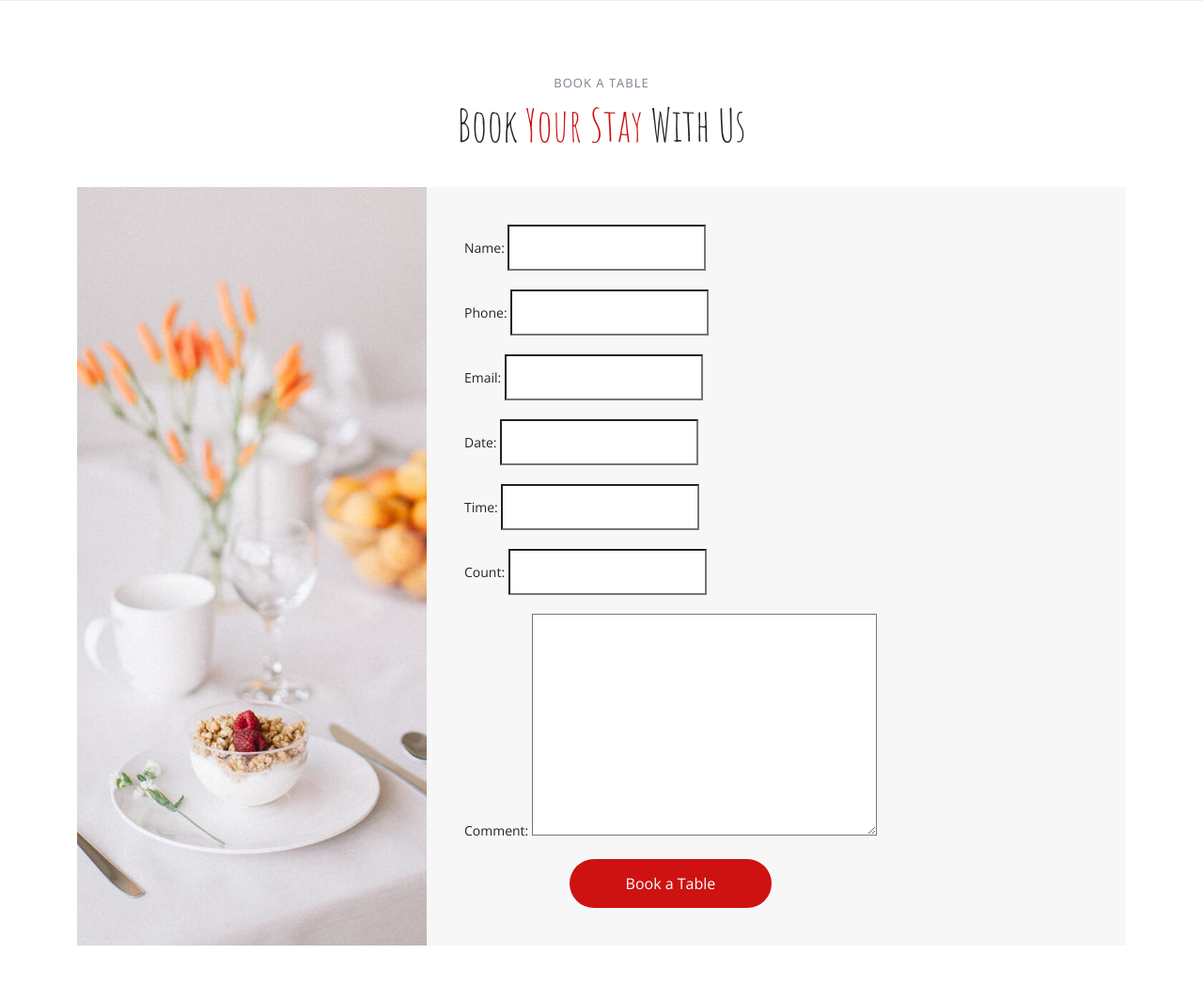
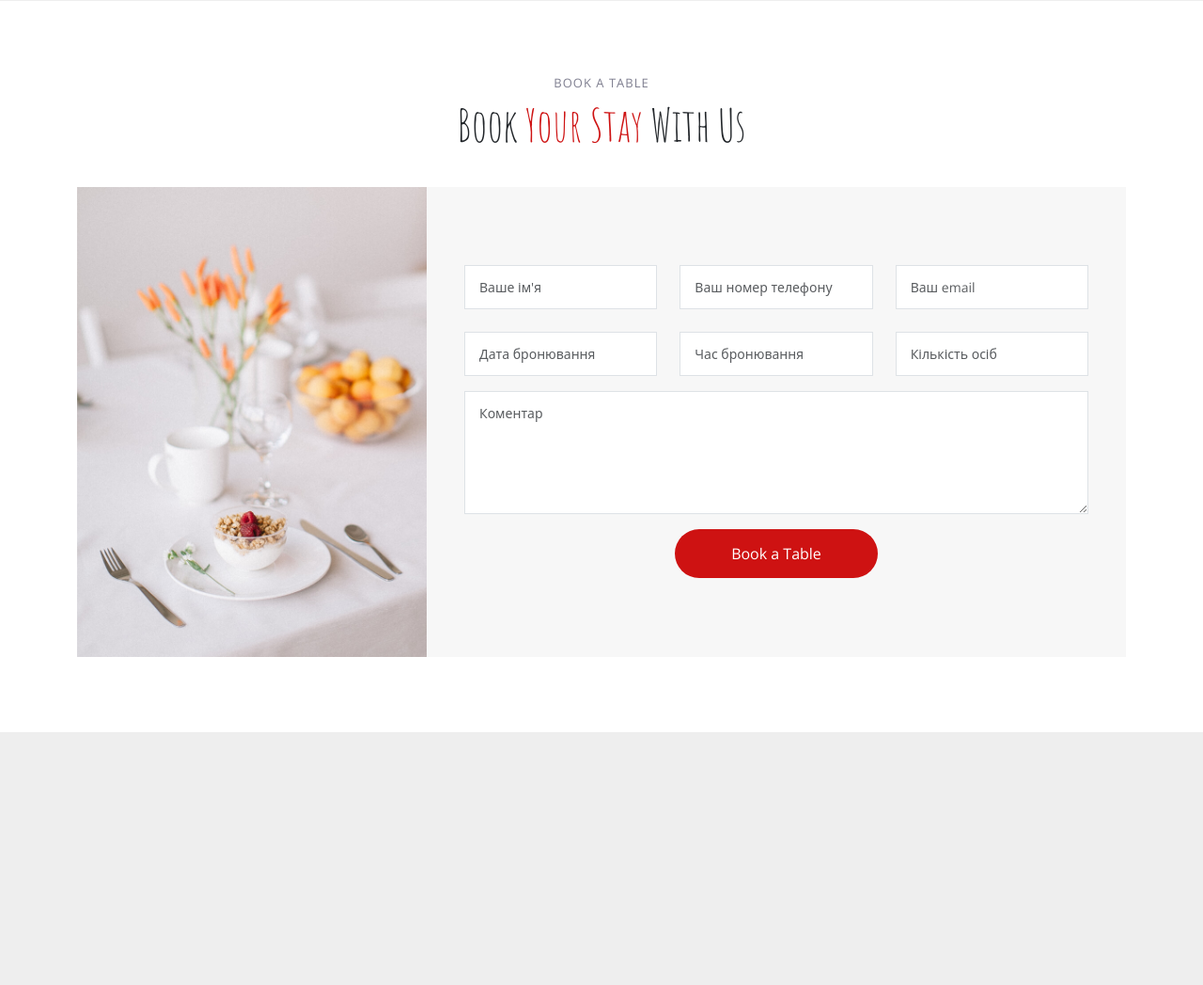
Before and after one commit to SofaD8/yammi_april, a Django app: template main/templates/main.html in a window 1280 px wide. Shown: the part 1826-2874 px from the top of the page at 94% size. Run offline with Django 5.2, Linux system fonts and the light colour scheme; the template is opened without the code that fills it: values that come from a table or form of the project are taken from there, others are empty; some libraries are stand-ins or nearby versions.

Commit message:
book a table

```diff
--- a/main/forms.py
+++ b/main/forms.py
@@ -7,3 +7,52 @@
     class Meta:
         model = Reservation
         fields = ('name', 'phone', 'email', 'date', 'time', 'count', 'comment')
+        widgets = {
+            'name': forms.TextInput(attrs={'class': 'form-control', 'id': 'name', 'placeholder': 'Ваше ім\'я',
+                                           'data-rule': 'minlen:4'}),
+            'phone': forms.TextInput(attrs={'class': 'form-control', 'id': 'phone', 'placeholder': 'Ваш номер телефону',
+                                            'data-rule': 'minlen:4'}),
+            'email': forms.EmailInput(attrs={'class': 'form-control','id': 'email', 'placeholder': 'Ваш email',
+                                             'data-rule': 'email'}),
+            'date': forms.DateInput(attrs={'class': 'form-control','id': 'date', 'placeholder': 'Дата бронювання',
+                                           'data-rule': 'minlen:4'}),
+            'time': forms.TimeInput(attrs={'class': 'form-control', 'id': 'time', 'placeholder': 'Час бронювання',
+                                           'data-rule': 'minlen:4'}),
+            'count': forms.NumberInput(attrs={'class': 'form-control', 'name': 'count', 'placeholder': 'Кількість осіб',
+                                              'data-rule': 'minlen:1'}),
+            'comment': forms.Textarea(attrs={'class': 'form-control', 'name': 'comment', 'rows': '5',
+                                             'placeholder': 'Коментар'}),
+        }
+        labels = {
+            'name': 'Ім\'я',
+            'phone': 'Телефон',
+            'email': 'Email',
+            'date': 'Дата',
+            'time': 'Час',
+            'count': 'Кількість',
+            'comment': 'Коментар',
+
+        }
+        help_texts = {
+            'phone': 'Введіть номер телефону у форматі +380ХХХХХХХХХ',
+        }
+        error_messages = {
+            'name':{
+                'required': 'Це поле є обов\'язковим'
+            },
+            'phone': {
+                'required': 'Це поле є обов\'язковим'
+            },
+            'email': {
+                'required': 'Це поле є обов\'язковим'
+            },
+            'date': {
+                'required': 'Це поле є обов\'язковим'
+            },
+            'time': {
+                'required': 'Це поле є обов\'язковим'
+            },
+            'count': {
+                'required': 'Це поле є обов\'язковим'
+            },
+        }
--- a/main/templates/reservation.html
+++ b/main/templates/reservation.html
@@ -1,25 +1,38 @@
+{% load static %}
+
 <section id="book-a-table" class="book-a-table">
     <div class="container" data-aos="fade-up">
-
         <div class="section-header">
           <h2>Book A Table</h2>
           <p>Book <span>Your Stay</span> With Us</p>
         </div>
-
         <div class="row g-0">
-
-            <div class="col-lg-4 reservation-img" style="background-image: url(assets/img/reservation.jpg);" data-aos="zoom-out" data-aos-delay="200"></div>
-
+            <div class="col-lg-4 reservation-img" style="background-image: url({% static "assets/img/reservation.jpg" %});" data-aos="zoom-out" data-aos-delay="200"></div>
             <div class="col-lg-8 d-flex align-items-center reservation-form-bg">
                 <form action="" method="post" role="form" class="php-email-form" data-aos="fade-up" data-aos-delay="100">
                     {% csrf_token %}
-                    {{ form.as_p }}
-
-                <div class="text-center"><button type="submit">Book a Table</button></div>
+                     <div class="row gy-4">
+                         {% for field in form %}
+                             {% if field.name != 'comment' %}
+                                <div class="col-lg-4 col-md-6">
+                                    {{ field }}
+                                <div class="validate"> {{ field.errors }} </div>
+                                </div>
+                             {% endif %}
+                         {% endfor %}
+                    </div>
+                    <div class="form-group mt-3">
+                        {{ form.comment }}
+                        <div class="validate"></div>
+                    </div>
+                    <div class="mb-3">
+                        <div class="loading">Loading</div>
+                        <div class="error-message"></div>
+                        <div class="sent-message">Your booking request was sent. We will call back or send an Email to confirm your reservation. Thank you!</div>
+                    </div>
+                        <div class="text-center"><button type="submit">Book a Table</button></div>
                 </form>
             </div><!-- End Reservation Form -->
-
         </div>
-
     </div>
 </section><!-- End Book A Table Section -->
--- a/main/views.py
+++ b/main/views.py
@@ -10,7 +10,7 @@
 
 # Create your views here.
 def index(request):
-    if request.metod == 'GET':
+    if request.method == 'GET':
 
         categories = DishCategory.objects.filter(is_visible=True)
         events = EventsCategory.objects.filter(is_visible=True)
```
